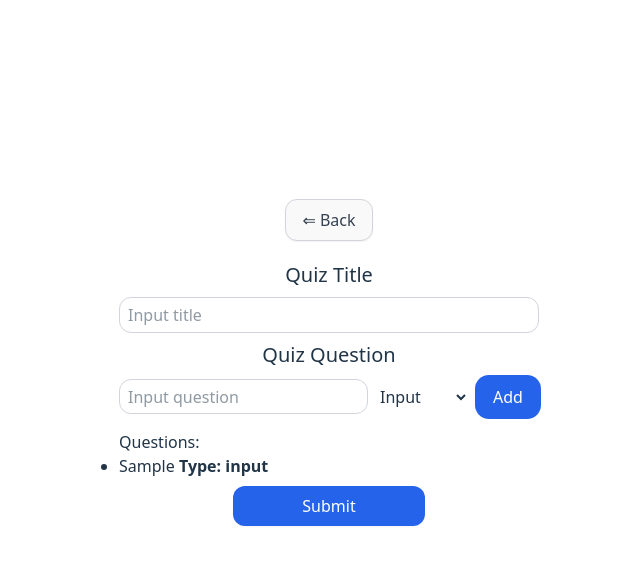
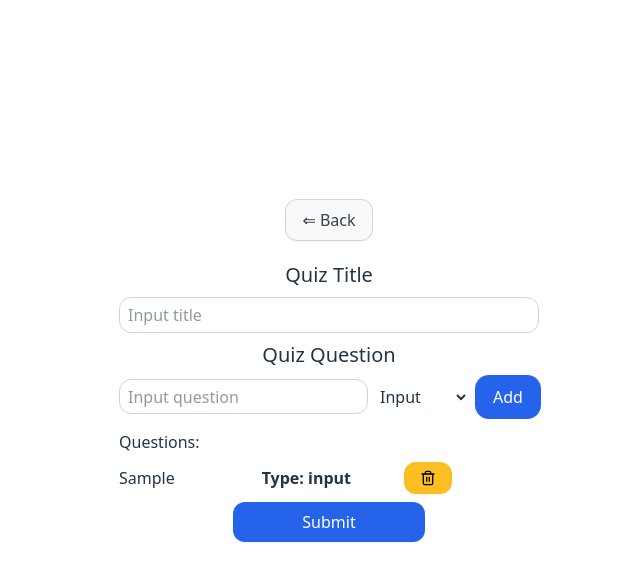
Before and after one commit to mux-mux/quiz-builder, a React (Vite) app in the folder frontend/: page /quizbuilder/create in a window 1280 px wide. Both pictures are taken after typing "Sample" into the empty fields and a click on the button "Add". Shown: the top 580 px of the page, without its empty margins (311-951 px from the left). Built offline with nearby package versions, Linux system fonts and the light colour scheme.

Commit message:
add delete a question dynamically

```diff
--- a/frontend/src/components/Button.tsx
+++ b/frontend/src/components/Button.tsx
@@ -20,7 +20,12 @@ export default function Button({
   };
 
   return (
-    <button className={`${base} ${variants[variant]} ${className}`} {...props}>
+    <button
+      className={`${base} ${variants[variant]}${
+        className ? ` ${className}` : ''
+      }`}
+      {...props}
+    >
       {children}
     </button>
   );
--- a/frontend/src/pages/QuizCreation.tsx
+++ b/frontend/src/pages/QuizCreation.tsx
@@ -1,10 +1,12 @@
 import { useState, type FormEvent } from 'react';
+import { v4 as uuidv4 } from 'uuid';
 import { useMutate } from '../hooks/useMutate';
 import { BackButton } from '../components/BackButton';
 import Button from '../components/Button';
 import { InputText } from '../components/InputText';
 import Alert from '../components/Alert';
 import { InputSelect } from '../components/InputSelect';
+import Trash from '../assets/trash.svg';
 
 type QuizProps = {
   title: string;
@@ -12,6 +14,7 @@ type QuizProps = {
 };
 
 type QuestionProps = {
+  id: string;
   name: string;
   type: Types;
 };
@@ -47,10 +50,14 @@ export function QuizCreation() {
     }
   };
 
+  const handleDelete = (idToDelete: string) => {
+    setQuestions((prev) => prev.filter((q) => q.id !== idToDelete));
+  };
+
   const handleAddQuestion = () => {
     if (question.length === 0) return alert('Please fill in a question');
 
-    const newQuestion = { name: question, type };
+    const newQuestion = { id: uuidv4(), name: question, type };
 
     const newQuestions = [...questions, newQuestion];
     setQuestions(newQuestions);
@@ -99,9 +106,20 @@ export function QuizCreation() {
         </div>
         <ul className="list-disc text-left">
           {questions.length !== 0 && 'Questions:'}
-          {questions.map(({ name, type }, index) => (
-            <li key={index}>
-              {name} <span className="font-semibold">Type: {type}</span>
+          {questions.map(({ id, name, type }) => (
+            <li key={id} className="grid grid-cols-3 items-center gap-2 mt-2">
+              <span className="max-w-30 overflow-hidden text-ellipsis">
+                {name}
+              </span>{' '}
+              <span className="font-semibold">Type: {type}</span>
+              <Button
+                variant="secondary"
+                onClick={() => handleDelete(id)}
+                aria-label={`delete quiz list ${title}?`}
+                className="w-auto justify-self-start"
+              >
+                <img src={Trash} alt="delete task" className="size-4" />
+              </Button>
             </li>
           ))}
         </ul>
--- a/frontend/src/pages/QuizList.tsx
+++ b/frontend/src/pages/QuizList.tsx
@@ -54,7 +54,9 @@ export function QuizList() {
         </div>
       ))}
       <NavLink to="/create" className="m-auto">
-        <Button variant="primary">Add new quiz</Button>
+        <Button variant="primary" className="mt-4">
+          Add new quiz
+        </Button>
       </NavLink>
     </div>
   );
```
